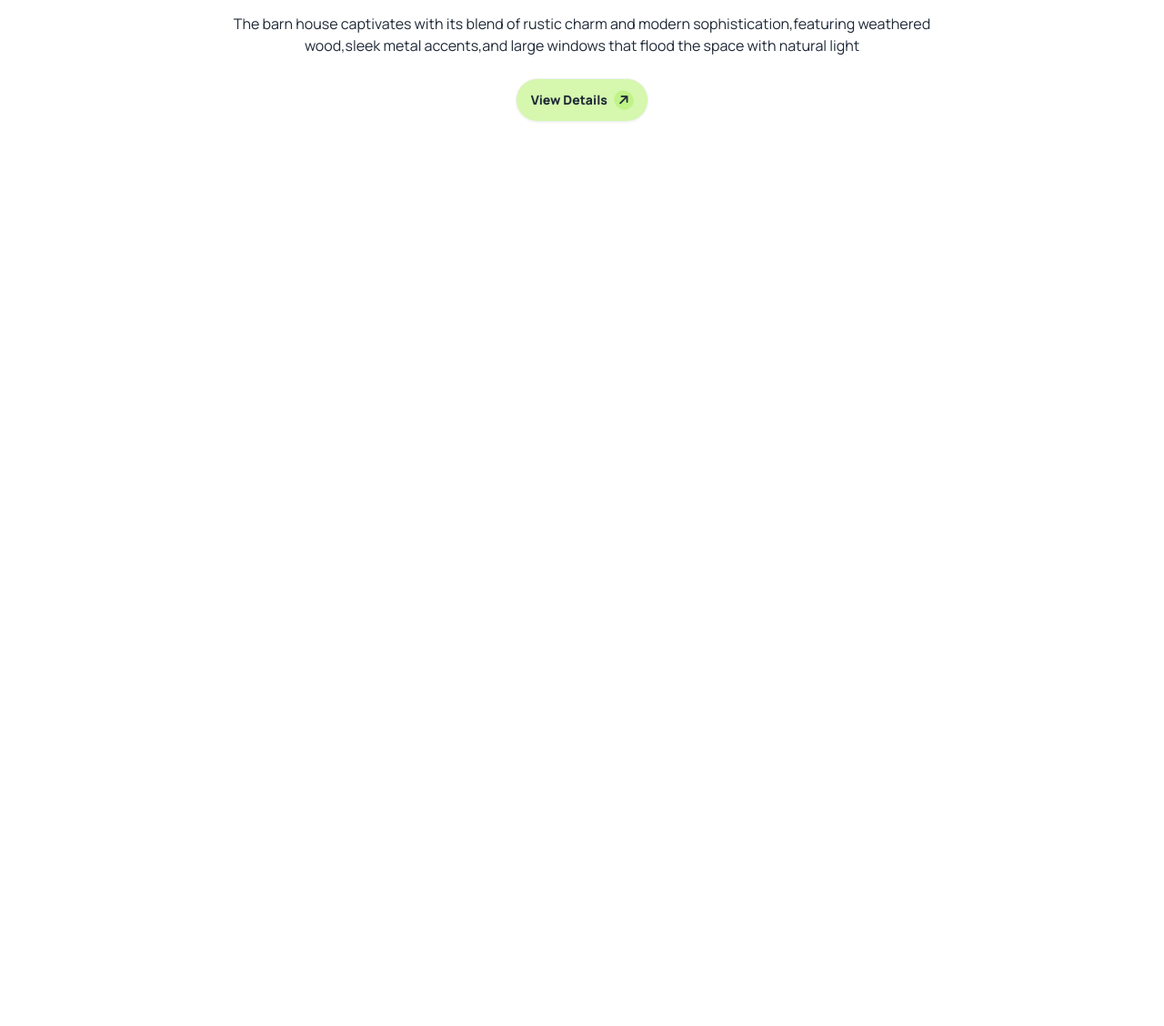
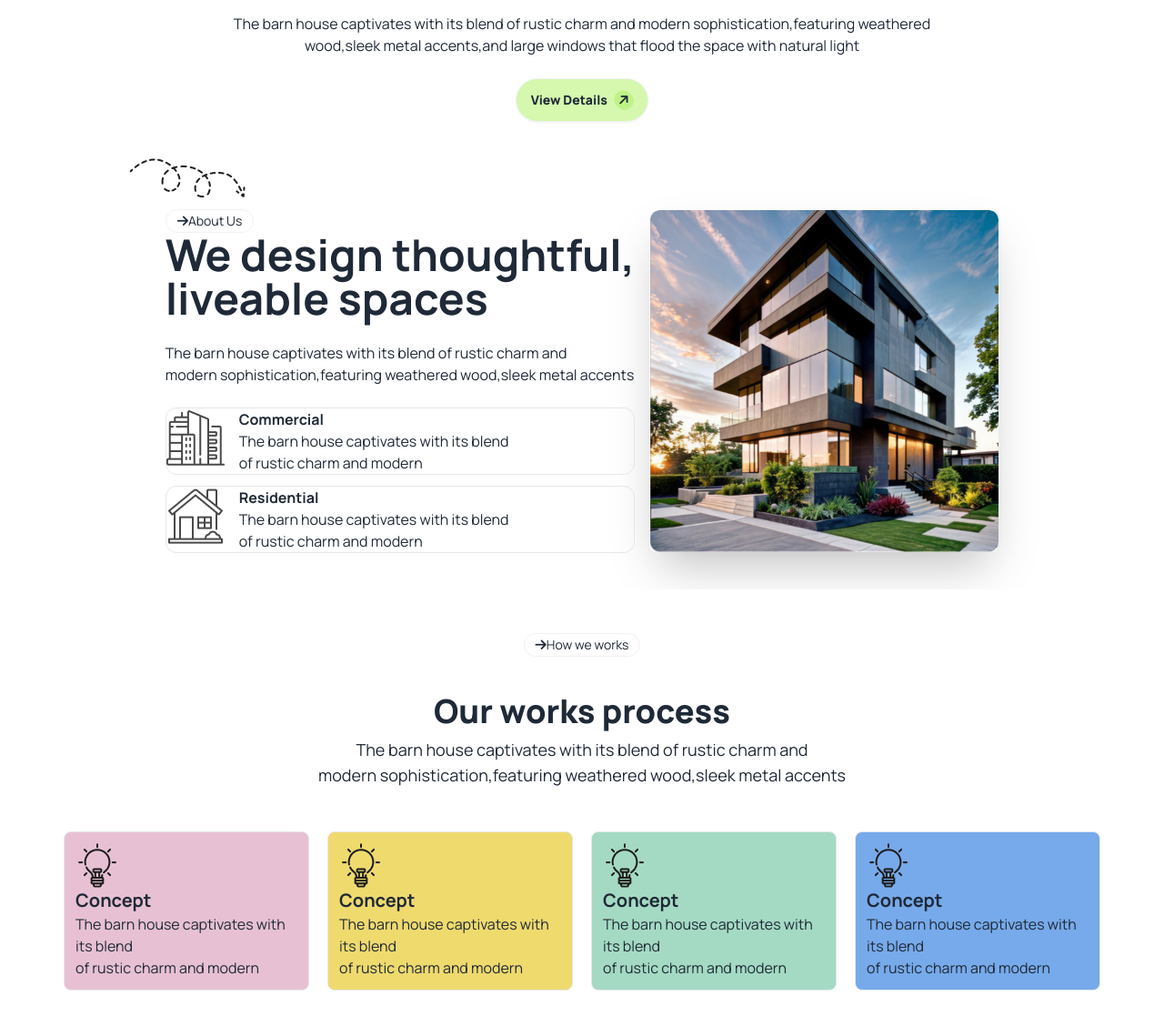
Before and after one commit to PHOYSAL/assignment-03, a plain HTML site: page index.html in a window 1280 px wide. Shown: the part 580-1708 px from the top of the page at 91% size. Before the commit the page ends 800 px from the top, so only its background shows below. Drawn offline with nearby package versions, Linux system fonts and the light colour scheme.

Commit message:
work process section done

```diff
--- a/index.html
+++ b/index.html
@@ -26,6 +26,11 @@
           colors: {
             clifford: '#da373d',
             'btn-color': '#ABEF5F80',
+            'spaces-color': '#1E1E1E',
+            'card-1-color': '#E7C1D3',
+            'card-2-color': '#EFDA6E',
+            'card-3-color': '#A4DAC3',
+            'card-4-color': '#77AAEA',
           }
         }
       }
@@ -34,7 +39,7 @@
 </head>
 
 <body class="manrope">
-  <header class="container mx-auto">
+  <header class="container mx-auto mb-10">
     <!-- navbar section  -->
     <section class="mb-10">
       <div class="navbar bg-base-100">
@@ -67,8 +72,10 @@
           </ul>
         </div>
         <div class="navbar-end space-x-3">
-          <a href="" class="hidden lg:inline-block"><i class="fa-solid fa-magnifying-glass bg-slate-200 rounded-full p-2"></i></a>
-          <a href="" class="hidden lg:inline-block"><i class="fa-solid fa-cart-shopping bg-slate-200 rounded-full p-2"></i></a>
+          <a href="" class="hidden lg:inline-block"><i
+              class="fa-solid fa-magnifying-glass bg-slate-200 rounded-full p-2"></i></a>
+          <a href="" class="hidden lg:inline-block"><i
+              class="fa-solid fa-cart-shopping bg-slate-200 rounded-full p-2"></i></a>
           <a class="btn bg-btn-color font-extrabold rounded-3xl">Book Consult<i
               class="fa-solid fa-arrow-right -rotate-45 text-white bg-black rounded-full p-1"></i></a>
         </div>
@@ -80,19 +87,97 @@
 
         <div class="max-w-3xl">
 
-            <img class=" mx-auto" src="assets/banner.png" alt="">
+          <img class=" mx-auto" src="assets/banner.png" alt="">
 
           <h1 class="text-5xl font-bold">A barn house of this design has a striking appearance</h1>
           <p class="py-6">
-            The barn house captivates with its blend of rustic charm and modern sophistication,featuring weathered wood,sleek metal accents,and large windows that flood the space with natural light
+            The barn house captivates with its blend of rustic charm and modern sophistication,featuring weathered
+            wood,sleek metal accents,and large windows that flood the space with natural light
           </p>
           <button class="btn bg-btn-color font-extrabold rounded-3xl">View Details<i
-            class="fa-solid fa-arrow-right -rotate-45 bg-btn-color rounded-full p-1"></i></button>
+              class="fa-solid fa-arrow-right -rotate-45 bg-btn-color rounded-full p-1"></i></button>
         </div>
       </div>
     </div>
   </header>
-  <main>
+  <main class="container mx-auto mb-10">
+    <!-- liveable spaces section  -->
+    <div class="hero">
+
+      <div class="hero-content flex-col lg:flex-row ">
+
+        <div class="py-6 lg:relative">
+          <img class="hidden lg:inline-block absolute -top-8 -left-10" src="assets/Vector.png" alt="">
+          <a href="" class="badge p-3"><i class="fa-solid fa-arrow-right "></i>About Us</a>
+          <h1 class="text-5xl font-bold">We design thoughtful,<br> liveable spaces</h1>
+          <p class="py-6">
+            The barn house captivates with its blend of rustic charm and <br>modern sophistication,featuring weathered
+            wood,sleek metal accents
+          </p>
+          <div class="flex gap-4 border rounded-xl mb-3">
+            <div>
+              <img src="assets/commercial.png" alt="">
+            </div>
+            <div>
+              <h2 class="font-bold">Commercial</h2>
+              <p>The barn house captivates with its blend <br> of rustic charm and modern</p>
+            </div>
+          </div>
+
+          <div class="flex border rounded-xl gap-4">
+            <div>
+              <img src="assets/residential.png" alt="">
+            </div>
+            <div>
+              <h2 class="font-bold">Residential</h2>
+              <p>The barn house captivates with its blend <br> of rustic charm and modern</p>
+            </div>
+          </div>
+        </div>
+        <div>
+          <img src="assets/Rectangle.png" class=" lg:max-w-sm rounded-lg shadow-2xl" />
+        </div>
+      </div>
+    </div>
+
+    <!-- work process section  -->
+
+    <div class="card bg-base-100 p-4">
+      <div class="card-body items-center text-center p-4 sm:p-6 md:p-8">
+        <div class="card-actions mb-4 sm:mb-6 md:mb-8">
+          <button class="badge p-2 md:p-3"><i class="fa-solid fa-arrow-right "></i>How we works</button>
+        </div>
+        <h2 class="text-2xl sm:text-3xl md:text-4xl font-extrabold">Our works process</h2>
+        <p class="text-xs sm:text-sm lg:text-lg md:text-lg">The barn house captivates with its blend of rustic charm and <br>modern sophistication,featuring weathered
+          wood,sleek metal accents</p>
+
+      </div>
+      <div class="grid grid-cols-1 sm:grid-cols-2 lg:grid-cols-4  p-4  lg:mx-auto gap-x-5">
+        <div class="w-full sm:w-[270px] border p-3 rounded-lg mb-3 bg-card-1-color">
+          <img src="assets/concept.png" alt="">
+          <h3 class="text-xl font-bold">Concept</h3>
+          <p class="text-sm sm:text-base">The barn house captivates with its blend <br> of rustic charm and modern</p>
+        </div>
+
+        <div class="w-full sm:w-[270px] border p-3 rounded-lg mb-3 bg-card-2-color">
+          <img src="assets/concept.png" alt="">
+          <h3 class="text-xl font-bold">Concept</h3>
+          <p class="text-sm sm:text-base">The barn house captivates with its blend <br> of rustic charm and modern</p>
+        </div>
+
+        <div class="w-full sm:w-[270px] border p-3 rounded-lg mb-3 bg-card-3-color">
+          <img src="assets/concept.png" alt="">
+          <h3 class="text-xl font-bold">Concept</h3>
+          <p class="text-sm sm:text-base">The barn house captivates with its blend <br> of rustic charm and modern</p>
+        </div>
+
+        <div class="w-full sm:w-[270px] border p-3 rounded-lg mb-3 bg-card-4-color">
+          <img src="assets/concept.png" alt="">
+          <h3 class="text-xl font-bold">Concept</h3>
+          <p class="text-sm sm:text-base">The barn house captivates with its blend <br> of rustic charm and modern</p>
+        </div>
+      </div>
+    </div>
   </main>
   <footer></footer>
 </body>
```
